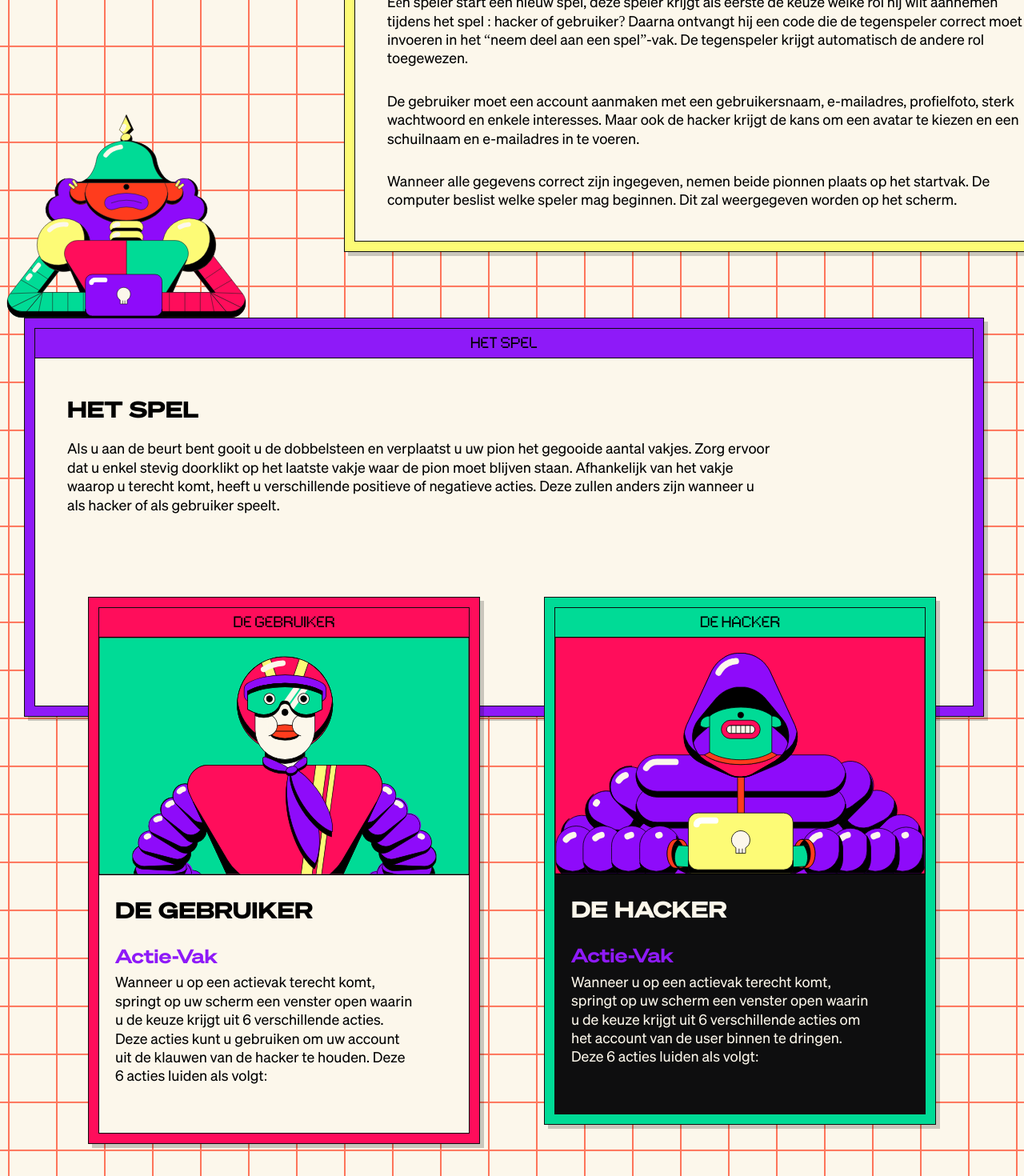
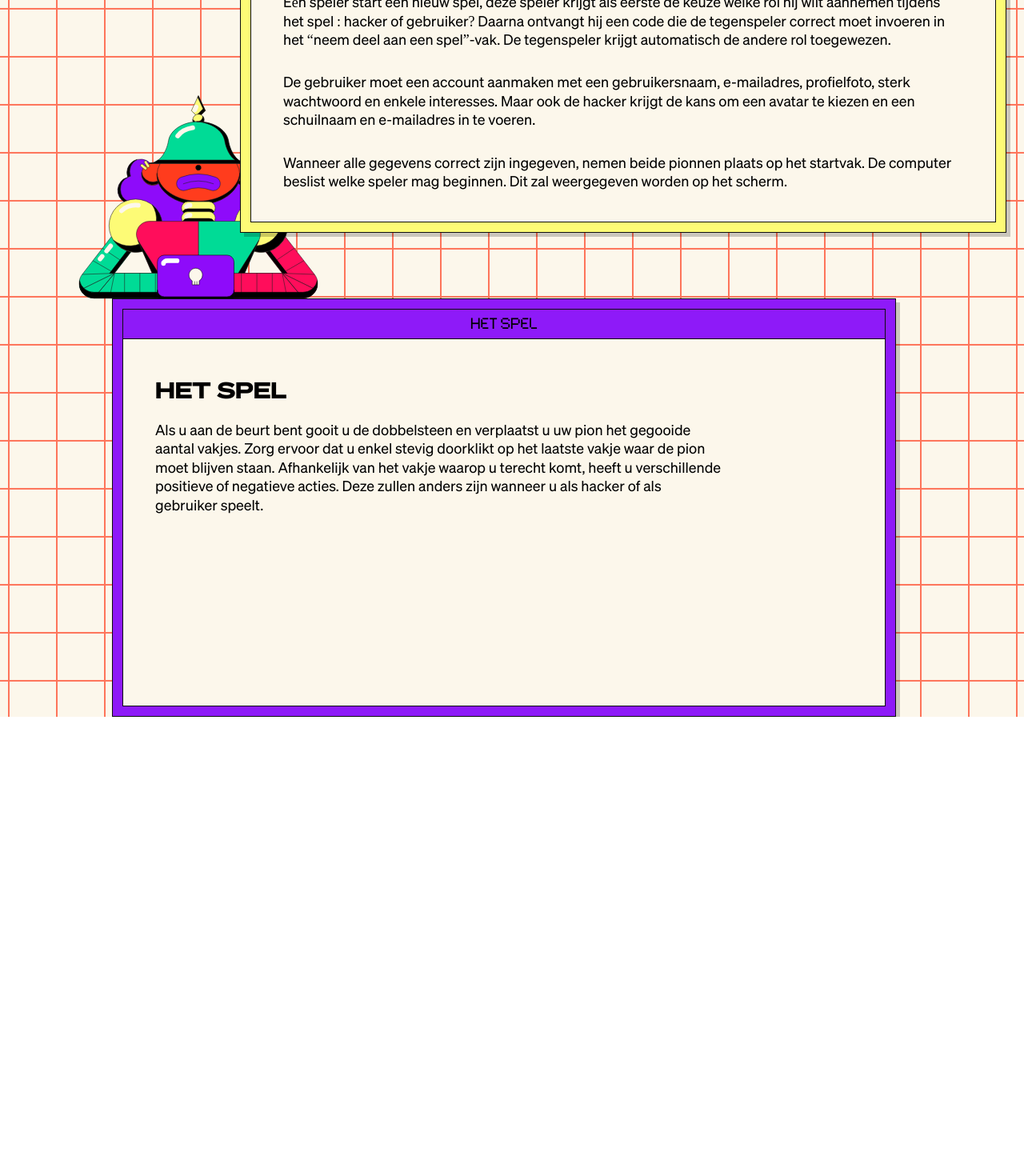
Before and after one commit to cesardg/int4-team14-frontend, a Next.js app: page /spelregels in a window 1280 px wide. Shown: the part 1176-2646 px from the top of the page at 80% size. After the commit the page ends 2072 px from the top, so only its background shows below. Built offline with nearby package versions, Linux system fonts and the light colour scheme.

Commit message:
rules page responsive

```diff
--- a/pages/spelregels.js
+++ b/pages/spelregels.js
@@ -86,12 +86,14 @@ const Rules = () => {
                 </div>
               </WindowLayout>
             </div>
+            <div className={styles.img1}>
             <Image
               src={`/assets/img/userpicstr/pf3.svg`}
               alt="logo"
               width={416}
               height={331}
             />
+            </div>
           </div>
           <div className={styles.startLayoutWrapper}>
             <WindowLayout
@@ -166,66 +168,7 @@ const Rules = () => {
             </WindowLayout>
           </div>
         </div>
-        <div className={styles.hackerUserWrapper}>
-          <div className={styles.userLayoutWrapper}>
-            <WindowLayout
-              title="de gebruiker"
-              bg="var(--brown)"
-              border="var(--red)"
-            >
-              <div className={styles.imageContainer}>
-                <Image
-                  src={`/assets/img/userpics/pf2.svg`}
-                  alt="picture of user"
-                  width={470}
-                  height={302}
-                />
-              </div>
-              <div className={styles.userContainer}>
-                <article className={styles.article}>
-                  <h3 className={styles.subTitle}>De gebruiker</h3>
-                  <h4 className={styles.smallTitle}>actie-vak</h4>
-                  <p>
-                    Wanneer u op een actievak terecht komt, springt op uw scherm
-                    een venster open waarin u de keuze krijgt uit 6
-                    verschillende acties. Deze acties kunt u gebruiken om uw
-                    account uit de klauwen van de hacker te houden. Deze 6
-                    acties luiden als volgt:
-                  </p>
-                </article>
-              </div>
-            </WindowLayout>
-          </div>
-          <div className={styles.hackerLayoutWrapper}>
-            <WindowLayout
-              title="de hacker"
-              bg="var(--black)"
-              border="var(--green)"
-            >
-              <div className={styles.imageContainer}>
-                <Image
-                  src={`/assets/img/hackerpics/pf1.svg`}
-                  alt="picture of user"
-                  width={471}
-                  height={302}
-                />
-              </div>
-              <div className={styles.hackerContainer}>
-                <article className={styles.article}>
-                  <h3 className={styles.subTitle}>De hacker</h3>
-                  <h4 className={styles.smallTitle}>actie-vak</h4>
-                  <p>
-                    Wanneer u op een actievak terecht komt, springt op uw scherm
-                    een venster open waarin u de keuze krijgt uit 6
-                    verschillende acties om het account van de user binnen te
-                    dringen. Deze 6 acties luiden als volgt:
-                  </p>
-                </article>
-              </div>
-            </WindowLayout>
-          </div>
-        </div>
-      </section>
+     </section>
     </Layout>
   );
 };
--- a/styles/Rules.module.css
+++ b/styles/Rules.module.css
@@ -198,10 +198,72 @@
     text-transform: capitalize;
 }
 
+@media only screen and (max-width: 1350px) {
+
+  .startShortWrapper{
+   margin-left: 2rem;
+  }
+
+  .startLayoutWrapper{
+      margin-right: 20rem;
+  }
+
+    .gameLayoutWrapper{
+     min-width: 30rem;
+     margin-left: 2rem;
+     padding-right: 2rem;
+  }
+
+  .shortLayoutWrapper{
+      margin-right: 3rem;
+  }
+
+  .article{
+      padding-right: 0;
+  }
+
+}
+
+
 @media only screen and (max-width: 1100px) {
 
   .container{
     width: 70rem;
     margin: 0 auto;
   }
+
+  .img1{
+      display: none;
+  }
+
+  .startLayoutWrapper{
+      margin: 2rem;
+
+  }
+
+  .container{
+      padding: 1rem;
+      width: 100%;
+  }
+
 }
+
+@media only screen and (max-width: 900px) {
+
+    .gameImage{
+        display: none;
+    }
+
+    .shortLayoutWrapper{
+        padding-right: 1rem;
+    }
+
+    .startLayoutWrapper{
+        padding: 2rem;
+    }
+
+    .gameImageWrapper{
+        margin-top: -3rem;
+    }
+
+}
```
Also changed, not shown: components/Radiobutton.module.css (+12 -0 lines), styles/Setup.module.css (+33 -2 lines).
